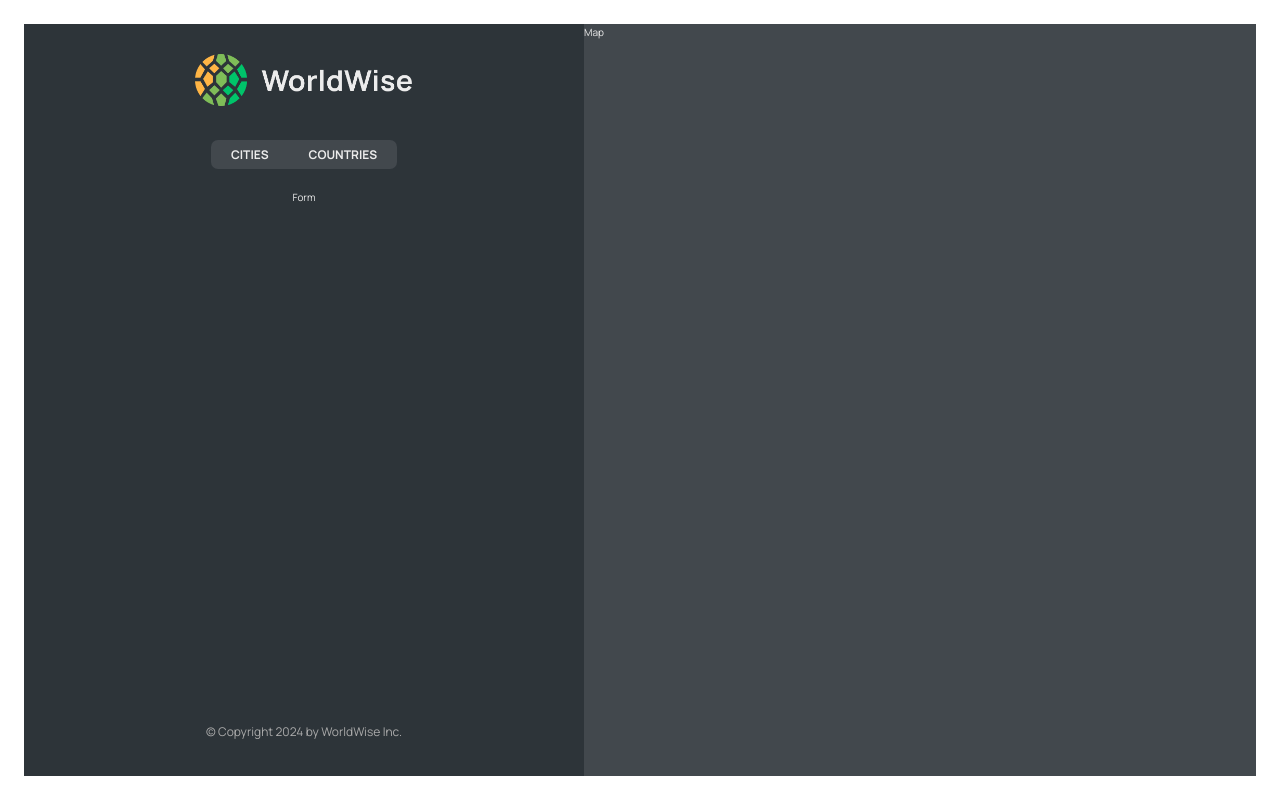
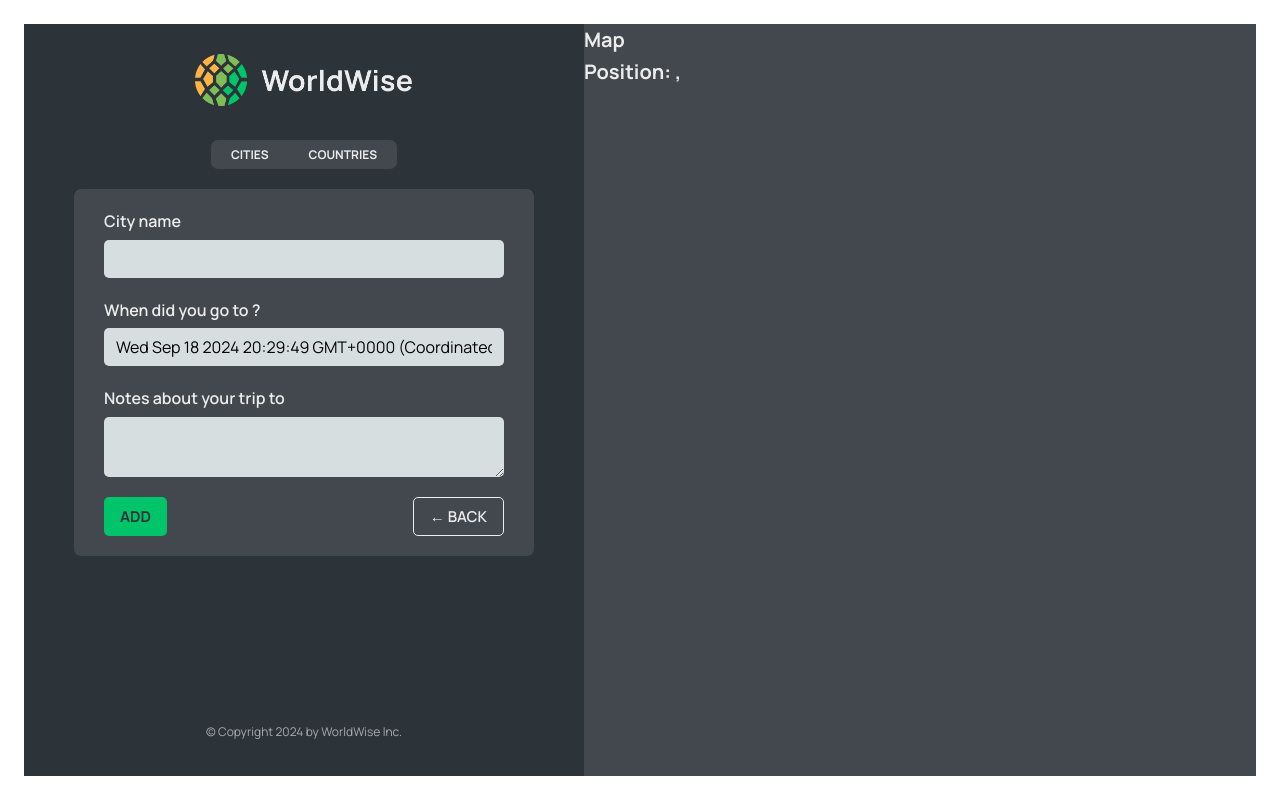
Before and after one commit to FrederickLamptey/worldwise, a React (Vite) app: page /app/form in a window 1280 px wide. Built offline with nearby package versions, Linux system fonts and the light colour scheme; data requests are answered from the project's data file.

Commit message:
add programmatic navigation

```diff
--- a/src/App.jsx
+++ b/src/App.jsx
@@ -9,6 +9,7 @@
 import { useEffect, useState } from 'react';
 import CountryList from './components/CountryList';
 import City from './components/City';
+import Form from './components/Form'
 
 const BASE_URL = 'http://localhost:9000';
 
@@ -52,7 +53,7 @@
             path="countries"
             element={<CountryList cities={cities} isLoading={isLoading} />}
           />
-          <Route path="form" element={<p>Form</p>} />
+          <Route path="form" element={<Form />} />
         </Route>
         <Route path="login" element={<Login />} />
         <Route path="*" element={<PageNotFound />} />
--- /dev/null
+++ b/src/components/Button.jsx
@@ -0,0 +1,11 @@
+import styles from './Button.module.css'
+
+function Button({ children, onClick, type }) {
+    return (
+      <button onClick={onClick} className={`${styles.btn} ${styles[type]}`}>
+        {children}
+      </button>
+    );
+}
+
+export default Button
--- a/src/components/City.jsx
+++ b/src/components/City.jsx
@@ -1,4 +1,4 @@
-import { useParams } from "react-router-dom";
+import { useParams, useSearchParams } from "react-router-dom";
 import styles from "./City.module.css";
 
 
@@ -12,6 +12,9 @@
 
 function City() {
   const { id } = useParams();
+      const [searchParams, setSearchParams] = useSearchParams();
+      const lat = searchParams.get('lat');
+      const lng = searchParams.get('lng');
   // TEMP DATA
   const currentCity = {
     cityName: "Lisbon",
@@ -21,7 +24,7 @@
   };
 
   const { cityName, emoji, date, notes } = currentCity;
-  return <h1>City { id}</h1>
+  return <><h1>City {id}</h1><p>Position: {lat}, { lng}</p> </>
 
   // return (
   //   <div className={styles.city}>
--- a/src/components/CountryList.jsx
+++ b/src/components/CountryList.jsx
@@ -18,7 +18,7 @@
   }, []);
     return (
         <ul className={styles.countryList}>
-            {countries.map(country => <CountryItem country={country}/>)}
+            {countries.map(country => <CountryItem country={country} key={country}/>)}
         </ul>
     )
 }
--- a/src/components/Form.jsx
+++ b/src/components/Form.jsx
@@ -3,6 +3,8 @@
 import { useState } from "react";
 
 import styles from "./Form.module.css";
+import Button from "./Button";
+import { useNavigate } from "react-router-dom";
 
 export function convertToEmoji(countryCode) {
   const codePoints = countryCode
@@ -13,6 +15,8 @@
 }
 
 function Form() {
+  const navigate = useNavigate()
+
   const [cityName, setCityName] = useState("");
   const [country, setCountry] = useState("");
   const [date, setDate] = useState(new Date());
@@ -49,8 +53,15 @@
       </div>
 
       <div className={styles.buttons}>
-        <button>Add</button>
-        <button>&larr; Back</button>
+        {/* <button>Add</button> */}
+        <Button type='primary'>Add</Button>
+        <Button
+          type='back'
+          onClick={(e) => {
+            e.preventDefault();
+            navigate(-1);
+          }}>&larr; Back</Button>
+        {/* <button>&larr; Back</button> */}
       </div>
     </form>
   );
--- a/src/components/Map.jsx
+++ b/src/components/Map.jsx
@@ -1,9 +1,18 @@
+import { useNavigate, useSearchParams } from 'react-router-dom'
 import styles from './Map.module.css'
 
 function Map() {
+    const navigate = useNavigate();
+
+    const [searchParams, setSearchParams] = useSearchParams();
+    const lat = searchParams.get('lat');
+    const lng = searchParams.get('lng');
     return (
-        <div className={styles.mapContainer}>
-            Map
+        <div className={styles.mapContainer} onClick={() => navigate('form')}>
+            <h1>Map</h1>
+            <h1>
+                Position: {lat}, {lng}
+            </h1>
         </div>
     )
 }
```
